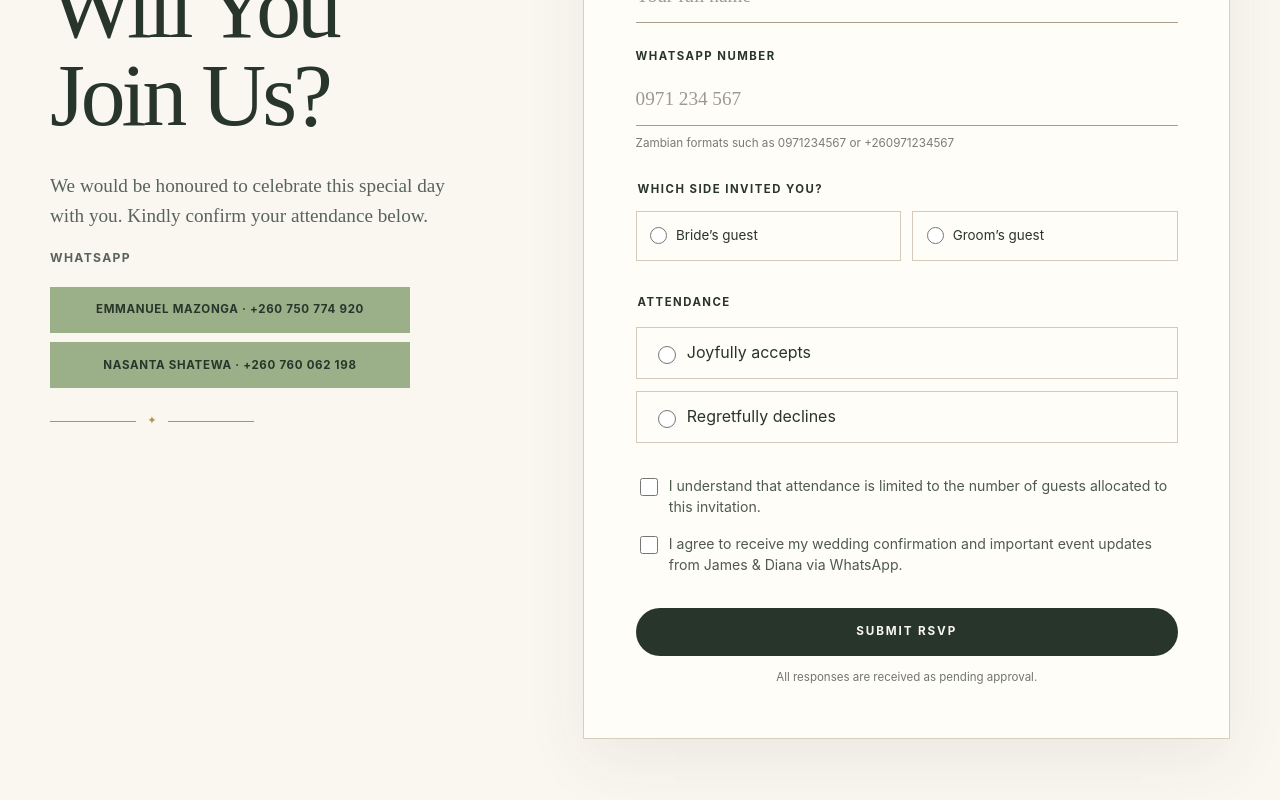
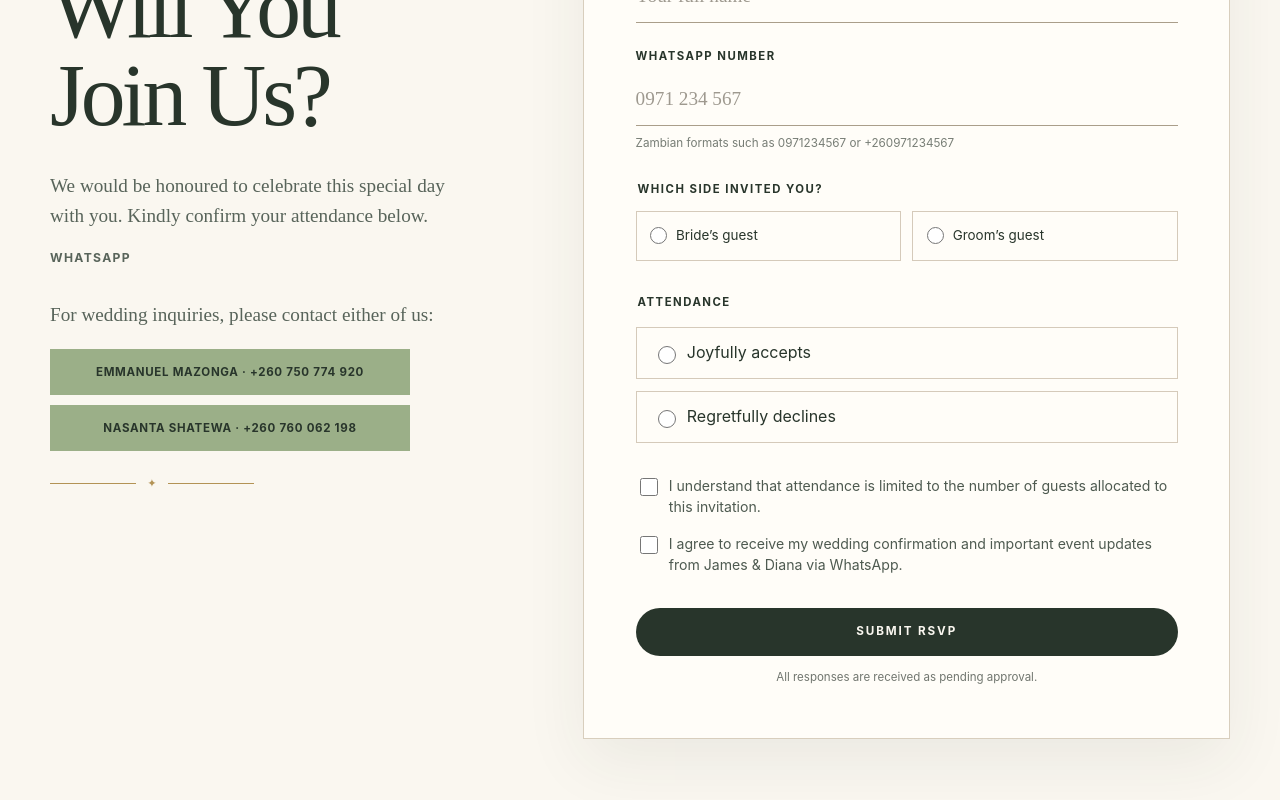
Before and after one commit to emmanuelmazonga/Online_invitation, a Next.js app: page / in a window 1280 px wide. Shown: the part 7480-8280 px from the top of the page. Built offline with nearby package versions, Linux system fonts and the light colour scheme; no server answers.

Commit message:
Clarify wedding inquiry contact purpose

```diff
--- a/app/globals.css
+++ b/app/globals.css
@@ -135,6 +135,7 @@ h2 { margin: 0; font-size: clamp(3rem, 7vw, 6.4rem); letter-spacing: -.045em; }
 .rsvp-intro h2 { font-size: clamp(3.6rem, 7vw, 6.5rem); }
 .rsvp-intro > p:not(.eyebrow) { max-width: 470px; margin: 2rem 0; color: #58645a; font-family: var(--serif); font-size: 1.2rem; }
 .rsvp-intro .queries-line { margin-top: -1rem !important; font-family: var(--sans) !important; font-size: .76rem !important; font-weight: 700; letter-spacing: .11em; text-transform: uppercase; }
+.rsvp-intro .queries-caption { margin: -.45rem 0 .8rem; color: #58645a; font-size: .83rem; }
 .queries-line a { color: var(--deep-sage); text-underline-offset: 4px; }
 .queries-button { display: inline-flex; width: 100%; min-height: 46px; align-items: center; justify-content: center; margin: -.8rem 0 1.5rem; padding: .7rem 1rem; color: var(--forest); background: var(--sage); font-size: .72rem; font-weight: 700; letter-spacing: .06em; text-align: center; text-decoration: none; text-transform: uppercase; }
 .queries-contacts { display: grid; justify-items: stretch; gap: .6rem; width: min(100%, 360px); margin: -.8rem 0 1.5rem; }
--- a/components/invitation.tsx
+++ b/components/invitation.tsx
@@ -190,7 +190,7 @@ export function Invitation() {
       </section>
 
       <section className="rsvp section" id="rsvp">
-        <div className="rsvp-intro scroll-reveal" data-reveal="left"><p className="eyebrow">Répondez s’il vous plaît</p><h2>Will You Join Us?</h2><p>We would be honoured to celebrate this special day with you. Kindly confirm your attendance below.</p><p className="queries-line">WhatsApp</p><div className="queries-contacts"><a className="queries-button" href="https://wa.me/260750774920?text=Hello%20Emmanuel%2C%20I%20have%20a%20question%20about%20James%20%26%20Diana%27s%20wedding." target="_blank" rel="noreferrer">Emmanuel Mazonga · +260 750 774 920</a><a className="queries-button" href="https://wa.me/260760062198?text=Hello%20Nasanta%2C%20I%20have%20a%20question%20about%20James%20%26%20Diana%27s%20wedding." target="_blank" rel="noreferrer">Nasanta Shatewa · +260 760 062 198</a></div><Ornament /></div>
+        <div className="rsvp-intro scroll-reveal" data-reveal="left"><p className="eyebrow">Répondez s’il vous plaît</p><h2>Will You Join Us?</h2><p>We would be honoured to celebrate this special day with you. Kindly confirm your attendance below.</p><p className="queries-line">WhatsApp</p><p className="queries-caption">For wedding inquiries, please contact either of us:</p><div className="queries-contacts"><a className="queries-button" href="https://wa.me/260750774920?text=Hello%20Emmanuel%2C%20I%20have%20a%20question%20about%20James%20%26%20Diana%27s%20wedding." target="_blank" rel="noreferrer">Emmanuel Mazonga · +260 750 774 920</a><a className="queries-button" href="https://wa.me/260760062198?text=Hello%20Nasanta%2C%20I%20have%20a%20question%20about%20James%20%26%20Diana%27s%20wedding." target="_blank" rel="noreferrer">Nasanta Shatewa · +260 760 062 198</a></div><Ornament /></div>
         <div className="rsvp-panel scroll-reveal reveal-delay-1" data-reveal="right">
           {result.state === "success" ? (
             <div className="success" role="status"><span className="success-mark">✓</span><h3>Thank you, {result.message}.</h3><p>Your RSVP has been received.</p><p>Once your attendance has been approved, you will receive your unique guest reference via WhatsApp. Please keep it safely, as it will be required for verification at the event entrance.</p></div>
```
